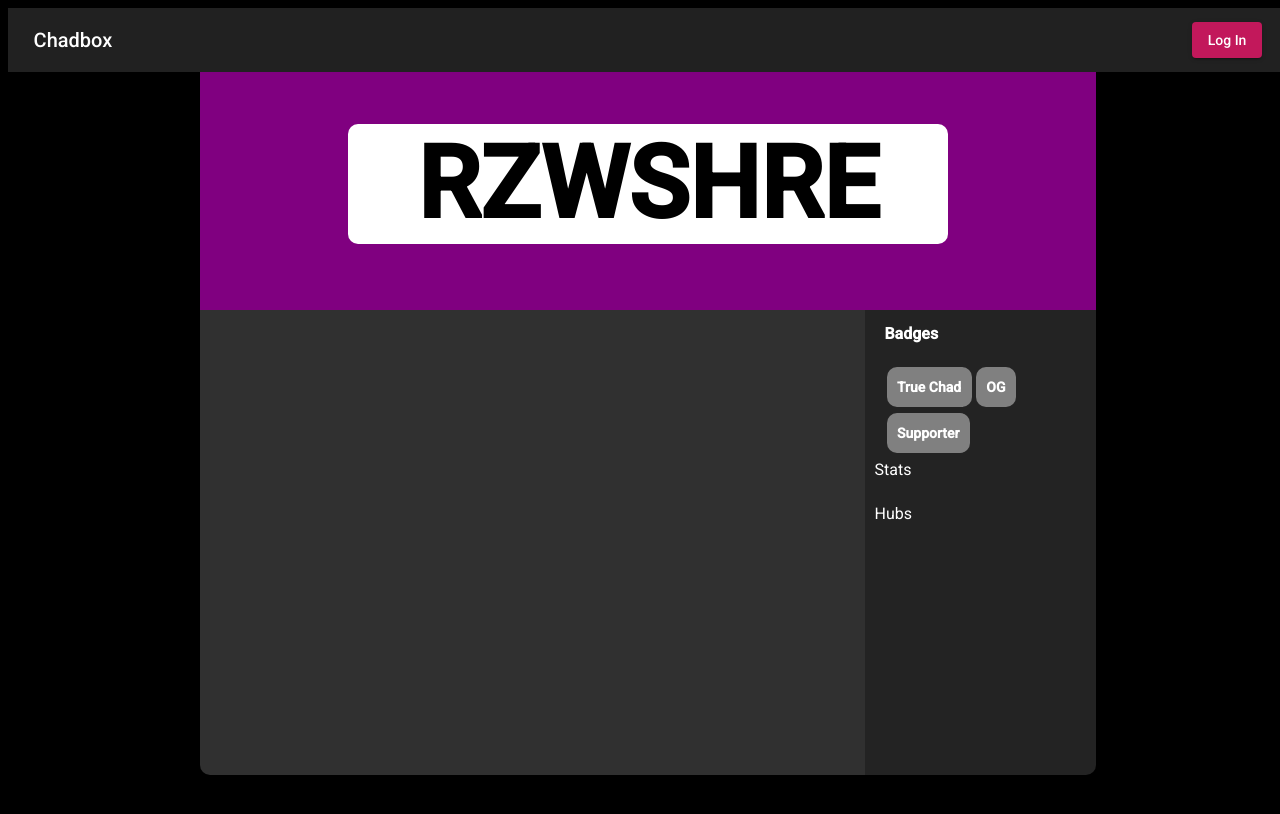
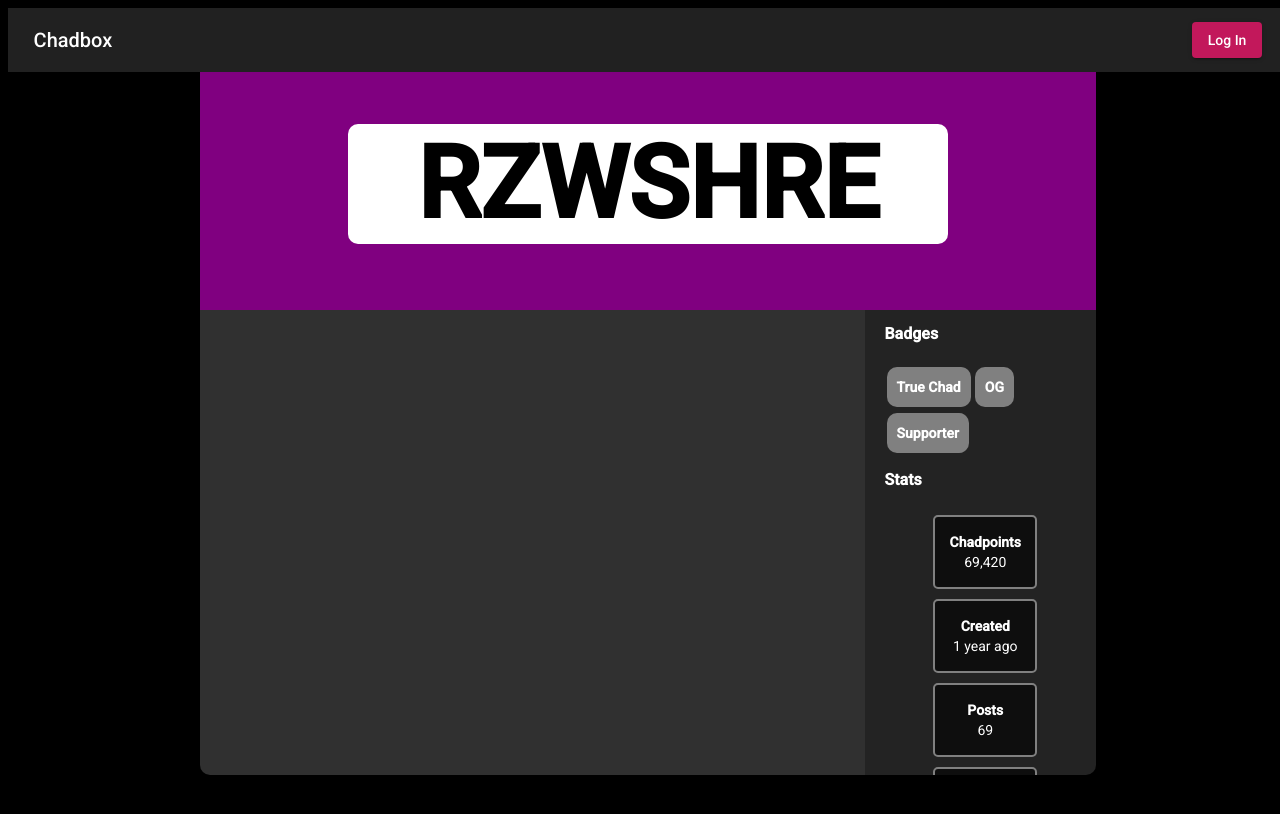
Before and after one commit to grishiOnline/Chadbox, an Angular app: page /alias in a window 1280 px wide. Built offline with nearby package versions, Linux system fonts and the light colour scheme.

Commit message:
Stats Section in Profile Sidebar

```diff
--- a/src/app/profile/profile.component.html
+++ b/src/app/profile/profile.component.html
@@ -19,6 +19,13 @@
             </div>
             <div class="stats">
                 <h3>Stats</h3>
+                <div class="holder">
+                    <div class="stat"><span>Chadpoints</span>69,420</div>
+                    <div class="stat"><span>Created</span>1 year ago</div>
+                    <div class="stat"><span>Posts</span>69</div>
+                    <div class="stat"><span>Comments</span>69</div>
+                    <div class="stat"><span>Hubs Joined</span>10</div>
+                </div>
             </div>
             <div class="hubs">
                 <h3>Hubs</h3>
--- a/src/app/profile/profile.component.sass
+++ b/src/app/profile/profile.component.sass
@@ -50,8 +50,7 @@
                 background: #232323
                 position: sticky
                 .badges
-                    margin-top: 10px
-                    margin-left: 10px
+                    margin: 10px
                     h3
                         font-weight: 700
                     .holder
@@ -69,3 +68,25 @@
                             justify-content: center
                             font-weight: 1000
                             margin: 3px 2px
+                .stats
+                    margin: 10px
+                    h3
+                        font-weight: 700
+                    .holder
+                        display: flex
+                        flex-flow: row wrap
+                        justify-content: center
+                        .stat
+                            margin: 5px
+                            border: 2px solid gray
+                            display: flex
+                            flex-flow: column
+                            width: 100px
+                            text-align: center
+                            border-radius: 5px
+                            padding: 15px 0
+                            background-color: rgba(0, 0, 0, 0.6)
+                            span
+                                font-weight: 900
+                            &:hover
+                                background: rgba(255,0,255,0.2)
```
